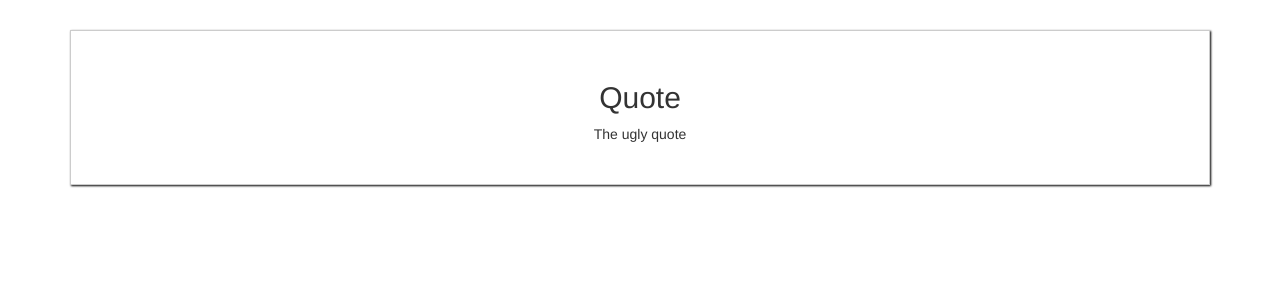
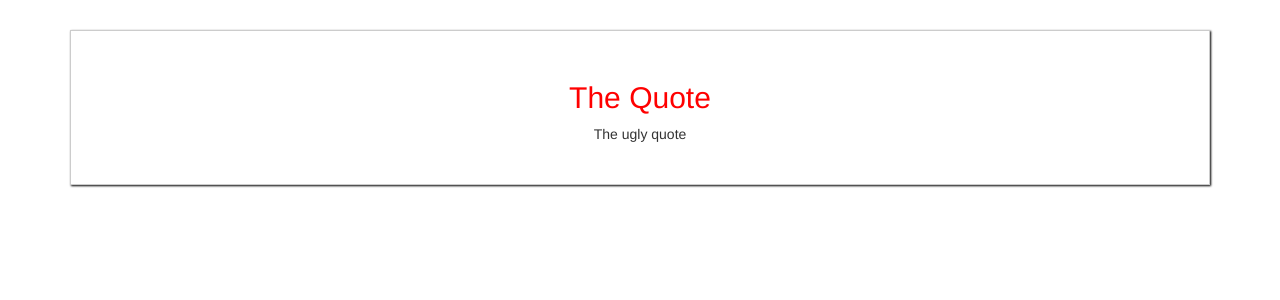
Before and after one commit to bufface/u-ms-vue, a Vue app in the folder comp-advanced/: page / in a window 1280 px wide. Shown: the top 300 px of the page. Built offline with nearby package versions, Linux system fonts and the light colour scheme.

Commit message:
5. How Slot Content gets Compiled and Styled

```diff
--- a/comp-advanced/src/App.vue
+++ b/comp-advanced/src/App.vue
@@ -3,7 +3,7 @@
     <div class="row">
       <div class="col-xs-12">
         <app-quote>
-          <h2>Quote</h2>
+          <h2>{{ quoteTitle }}</h2>
           <p>The ugly quote</p>
         </app-quote>
       </div>
@@ -15,6 +15,11 @@
 import Quote from './components/Quote.vue'
 
 export default {
+  data() {
+    return {
+      quoteTitle: 'The Quote'
+    }
+  },
   components: {
     appQuote: Quote
   }
--- a/comp-advanced/src/components/Quote.vue
+++ b/comp-advanced/src/components/Quote.vue
@@ -17,4 +17,8 @@ div {
   margin: 30px auto;
   text-align: center;
 }
+
+h2 {
+  color: red;
+}
 </style>
```
